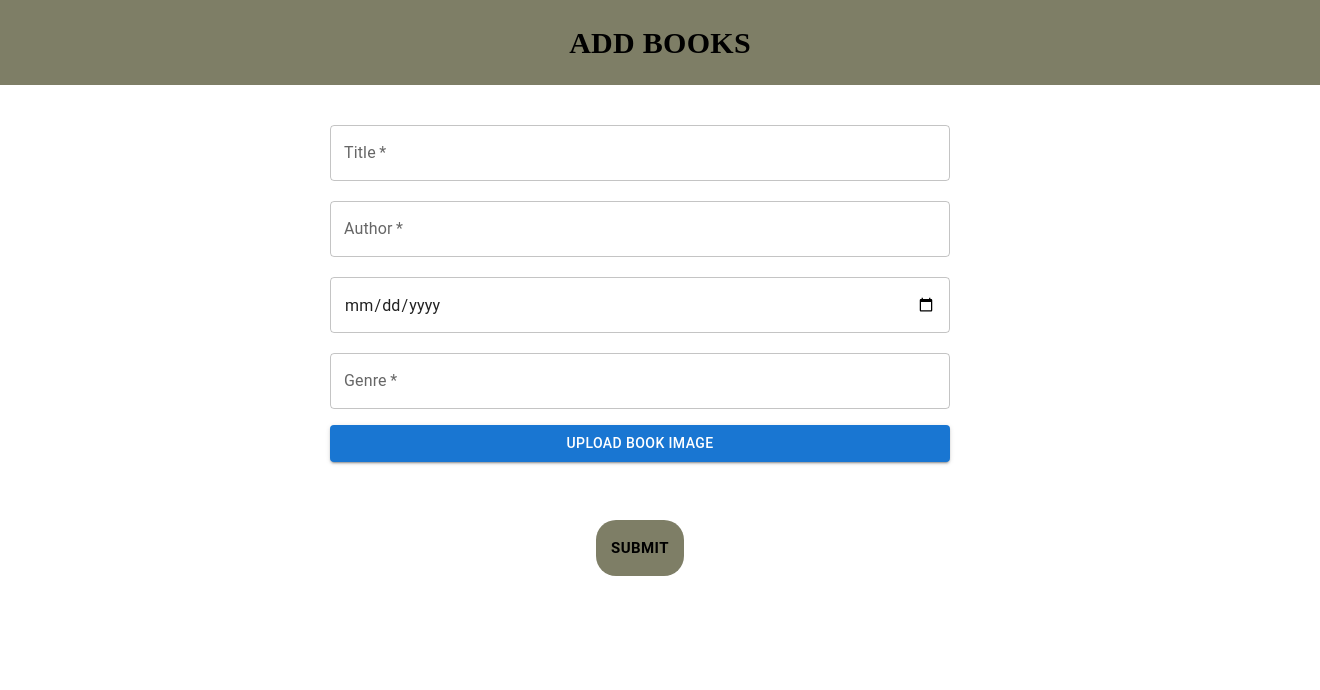
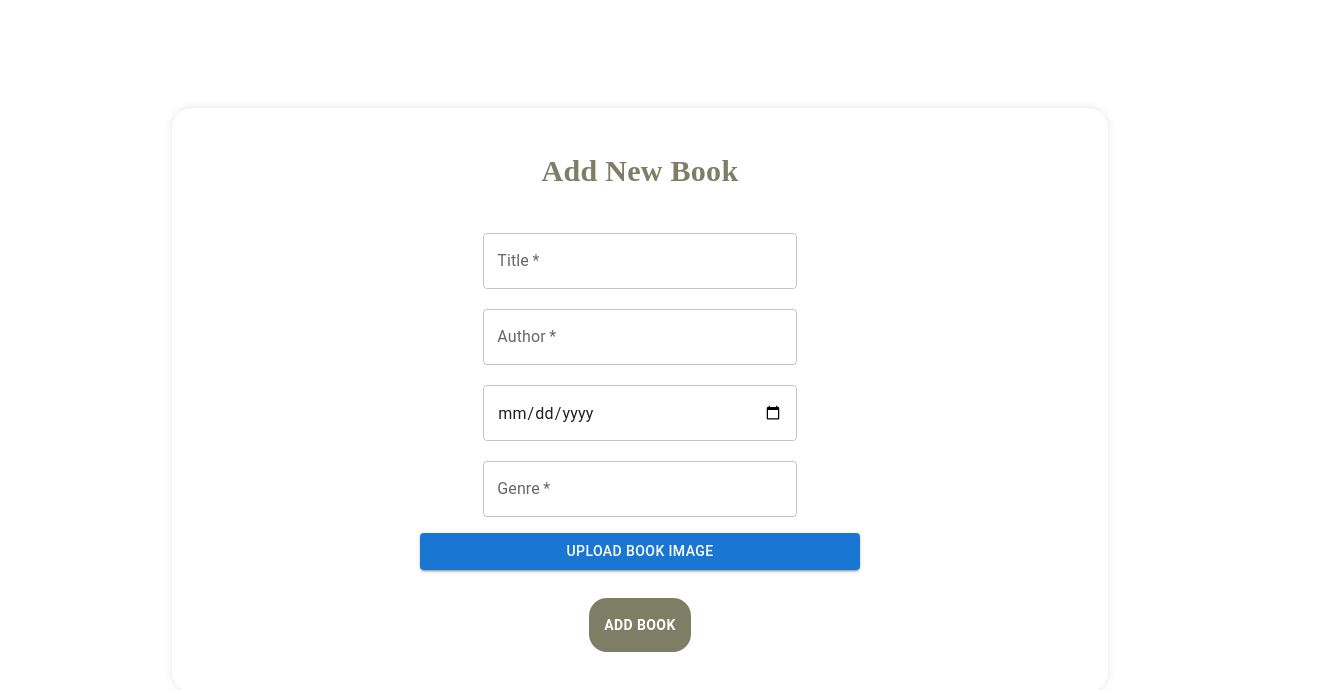
Before and after one commit to rotneng/BookStore, a React (Create React App) app in the folder Frontend/my-frontend/: page /addBooks in a window 1280 px wide. Shown: the top 690 px of the page, 1320 px wide, since content can reach past the window. Built offline with nearby package versions, Linux system fonts and the light colour scheme.

Commit message:
add books ui update

```diff
--- a/Frontend/my-frontend/src/container/AddBooks/index.js
+++ b/Frontend/my-frontend/src/container/AddBooks/index.js
@@ -81,28 +81,48 @@ const AddBooks = () => {
   };
 
   return (
-    <Box>
+    <Box
+      style={{
+        display: "flex",
+        alignItems: "center",
+        justifyContent: "center",
+        flexDirection: "column",
+        height: "100vh",
+        backgroundColor: "white",
+      }}
+    >
+      <Box
+        sx={{
+          width: "70%",
+          margin: "20px auto",
+          display: "flex",
+          flexDirection: "column",
+          justifyContent: "center",
+          alignItems: "center",
+          padding: "20px",
+          boxShadow: "0px 0px 10px 0px rgba(0,0,0,0.1)",
+          borderRadius: "20px",
+        }}
+      >
         <Typography
           sx={{
-          width: "100%",
-          padding: "20px",
             fontSize: "30px",
+            color: "#7e7e66ff",
             fontWeight: "bolder",
             fontFamily: "cursive",
-          backgroundColor: "#7e7e66ff",
-          textAlign: "center",
+            padding: "20px",
           }}
         >
-        ADD BOOKS
+          Add New Book
         </Typography>
 
         <Box
           sx={{
             display: "flex",
             flexDirection: "column",
+            width: "70%",
             justifyContent: "center",
             alignItems: "center",
-          padding: "20px",
           }}
         >
           <TextField
@@ -158,14 +178,24 @@ const AddBooks = () => {
               width: "50%",
             }}
           />
+        </Box>
 
+        <Box
+          sx={{
+            display: "flex",
+            flexDirection: "column",
+            width: "70%",
+            justifyContent: "center",
+            alignItems: "center",
+          }}
+        >
           <Button
             variant="contained"
             component="label"
             sx={{
               marginBottom: 1,
               marginTop: 2,
-            width: "50%",
+              width: "70%",
             }}
           >
             {image ? "Change Book Image" : "Upload Book Image"}
@@ -184,32 +214,32 @@ const AddBooks = () => {
             </Typography>
           )}
         </Box>
-
         {error && (
           <Typography color="error" sx={{ textAlign: "center", mt: 2 }}>
             {error}
           </Typography>
         )}
 
-      <Box sx={{ display: "flex", justifyContent: "center" }}>
+        <Box
+          sx={{ display: "flex", justifyContent: "center", padding: "20px" }}
+        >
           <Button
             disabled={loading}
             sx={{
               padding: "15px",
               backgroundColor: loading ? "#cccccc" : "#7e7e66ff",
-            marginTop: "30px",
-            borderRadius: "20px",
-            color: "black",
+              borderRadius: "18px",
+              color: "white",
               fontWeight: "bold",
-            fontSize: "15px",
               "&:hover": {
                 backgroundColor: loading ? "#cccccc" : "#6b6b5a",
               },
             }}
             onClick={handleAddBooks}
           >
-          {loading ? "ADDING..." : "SUBMIT"}
+            {loading ? "ADDING..." : "Add Book"}
           </Button>
+        </Box>
       </Box>
     </Box>
   );
```
Lines whose indentation alone changed are shown as unchanged.
